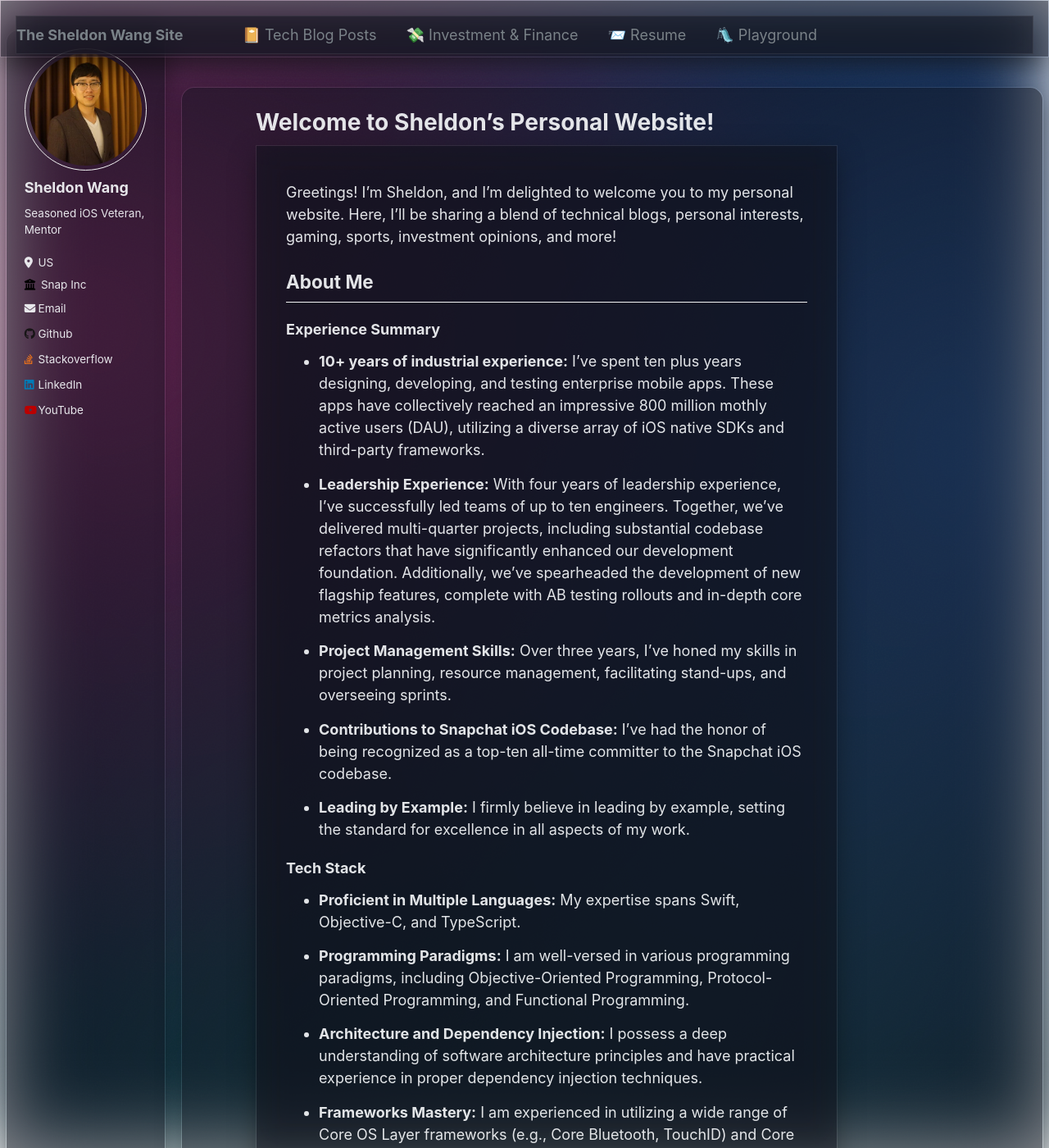
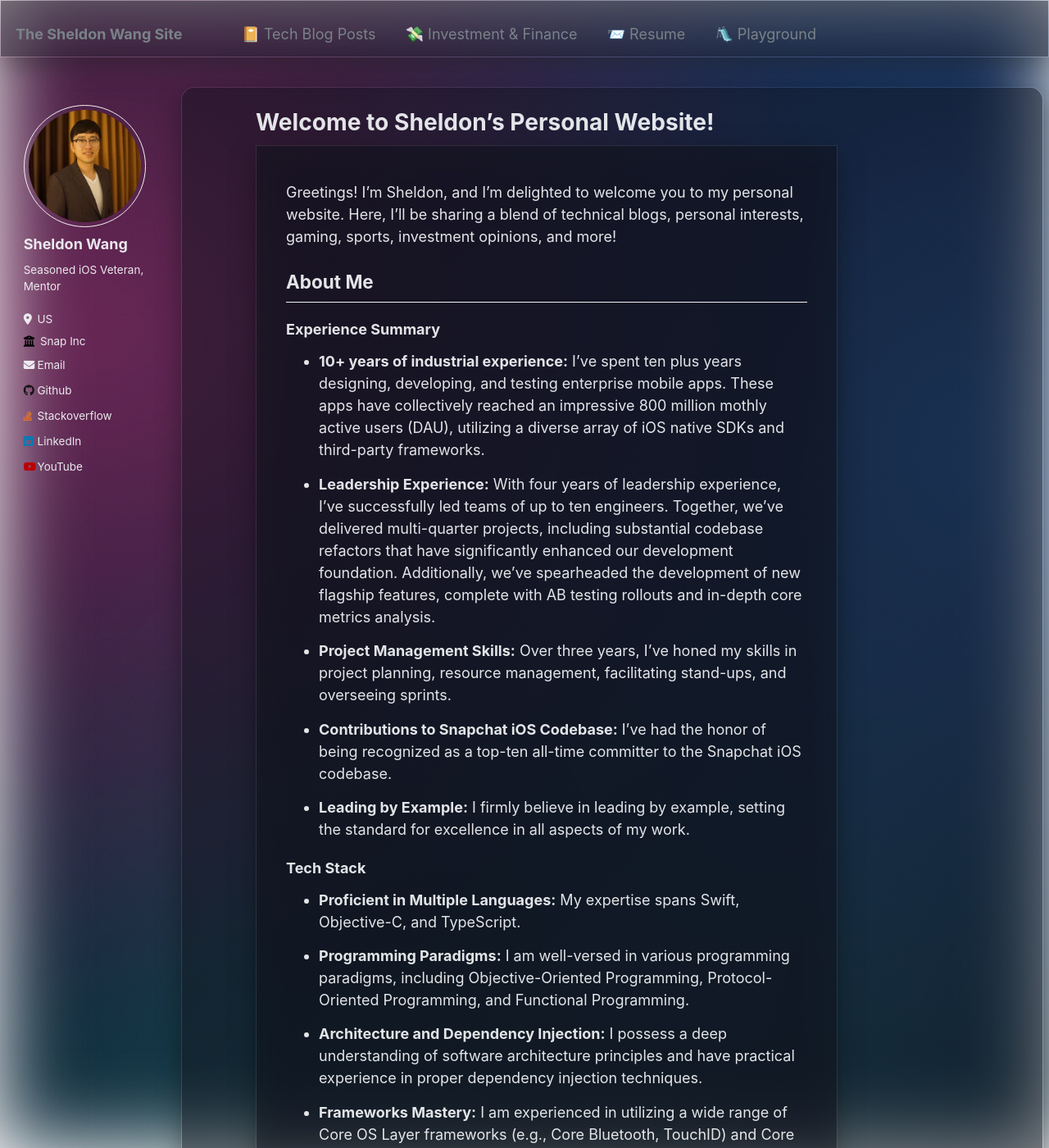
Before and after one commit to SheldonWangRJT/SheldonWangRJT.Github.io, a Jekyll site: the page built from _pages/about.md, in a window 1280 px wide and 1400 px high. Shown: the whole window at 82% size. Built offline with Jekyll 4.4.1, drawn with Linux system fonts in a browser that asks for light colours.

Commit message:
Nav: make masthead menu clear on non-mobile; sidebar sticky/transparent; inner wrap transparent; spacing improvements

```diff
--- a/assets/css/main.scss
+++ b/assets/css/main.scss
@@ -300,3 +300,30 @@ thead th {
 .archive .teaser img {
   border-radius: 10px;
 }
+
+/* Sidebar: sticky + transparent on non-mobile */
+@media screen and (min-width: 768px) {
+  .sidebar {
+    position: sticky;
+    top: 24px; /* keeps it below masthead */
+    background-color: transparent !important;
+    backdrop-filter: none !important;
+    -webkit-backdrop-filter: none !important;
+    border: none !important;
+    box-shadow: none !important;
+  }
+}
+
+/* Masthead menu: clear background on non-mobile */
+@media screen and (min-width: 768px) {
+  .masthead__menu,
+  .greedy-nav,
+  .nav__list,
+  .site-nav {
+    background-color: transparent !important;
+    backdrop-filter: none !important;
+    -webkit-backdrop-filter: none !important;
+    border: none !important;
+    box-shadow: none !important;
+  }
+}
```
